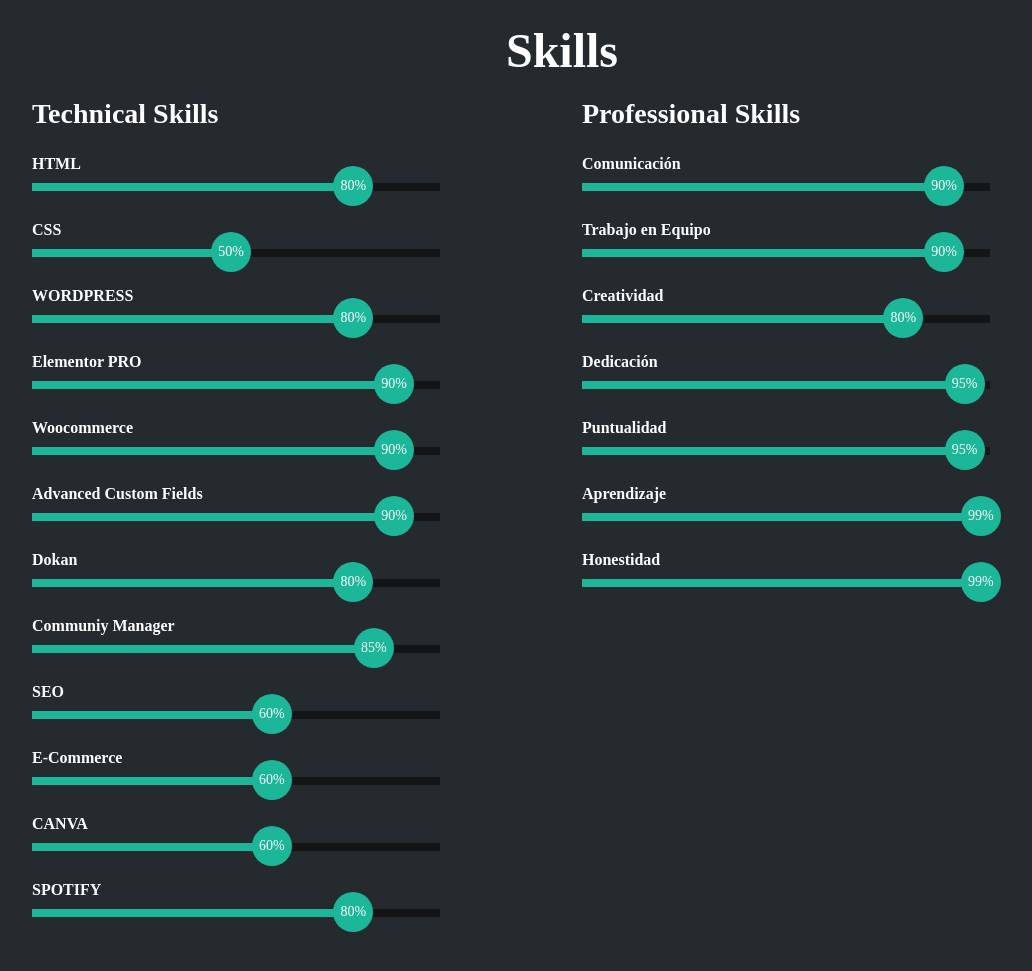
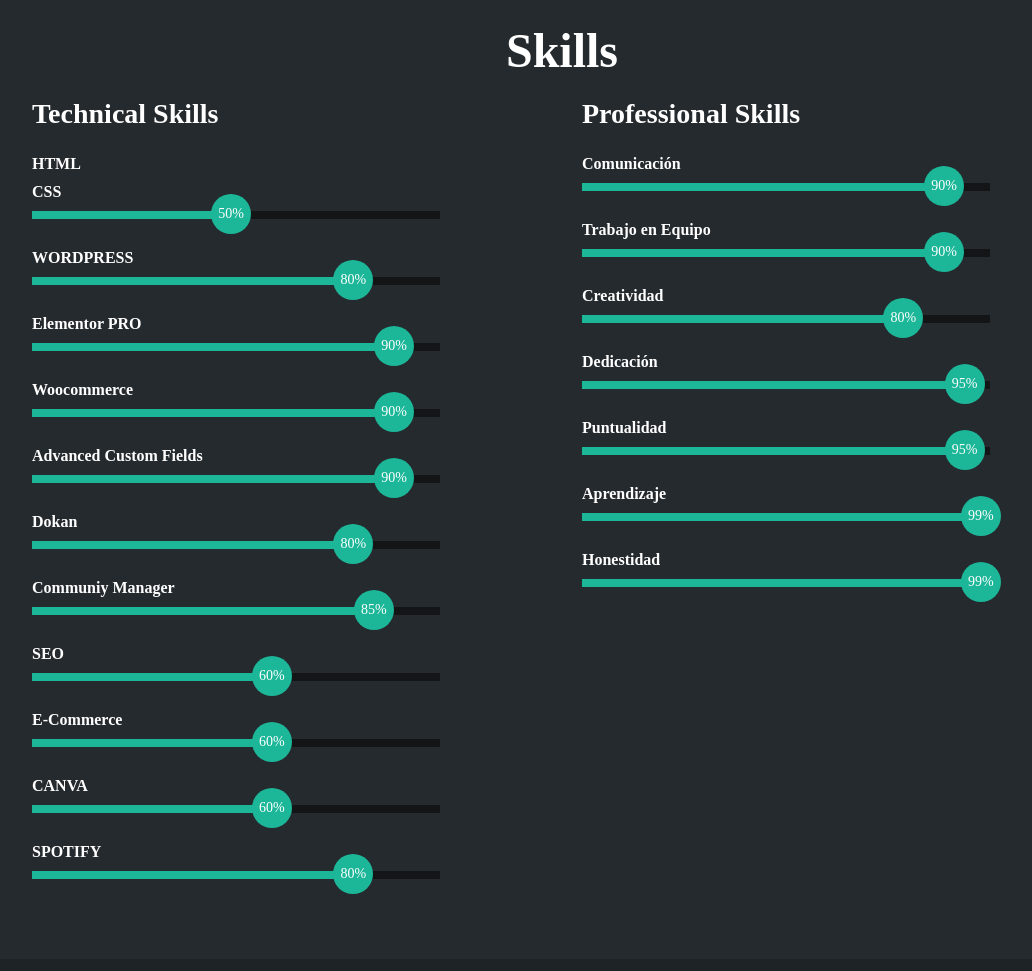
Before and after one commit to rafaperezperdomo/rafaperezperdomo.github.io, a plain HTML site: page index.html in a window 1280 px wide. Shown: the part 1525-2496 px from the top of the page, without its empty margins (78-1110 px from the left). Drawn offline with Linux system fonts and the light colour scheme.

Commit message:
Update index.html

```diff
--- a/index.html
+++ b/index.html
@@ -150,11 +150,6 @@
                     <h3>Technical Skills</h3>
                     <div class="skill">
                         <span>HTML</span>
-                        <div class="barra-skill">
-                            <div class="progreso html">
-                                <span>80%</span>
-                            </div>
-                        </div>
                     </div>
 
                     <div class="skill">
```
